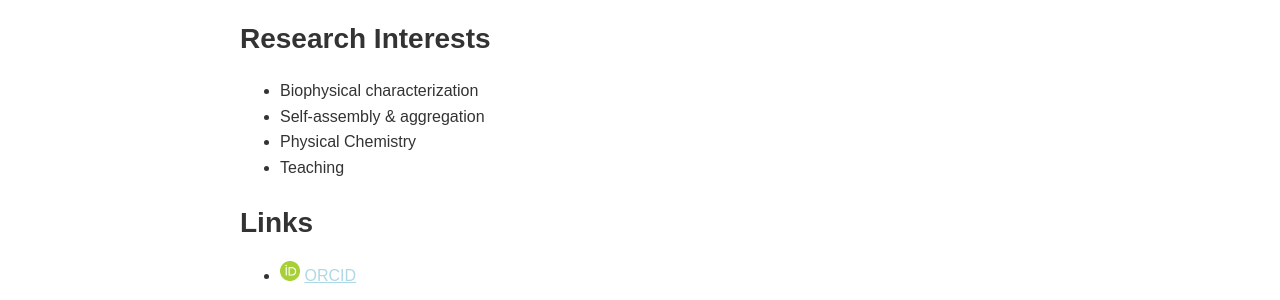
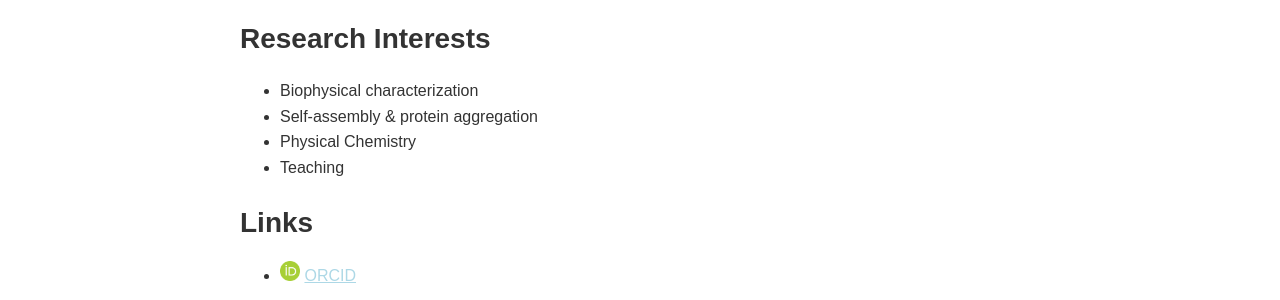
Before and after one commit to CordeiroLab/CordeiroLab.github.io, a Jekyll site: the page built from team/marco-saraiva.md, in a window 1280 px wide. Shown: the part 1066-1366 px from the top of the page. Built offline with Jekyll 4.4.1, drawn with Linux system fonts in a browser that asks for light colours.

Commit message:
Update marco-saraiva.md

```diff
--- a/team/marco-saraiva.md
+++ b/team/marco-saraiva.md
@@ -15,7 +15,7 @@ Marco Saraiva - Currently, I am the PI of an **[exploratory project](https://doi
 ## Research Interests
 
 - Biophysical characterization
-- Self-assembly & aggregation
+- Self-assembly & protein aggregation
 - Physical Chemistry
 - Teaching
 
```
